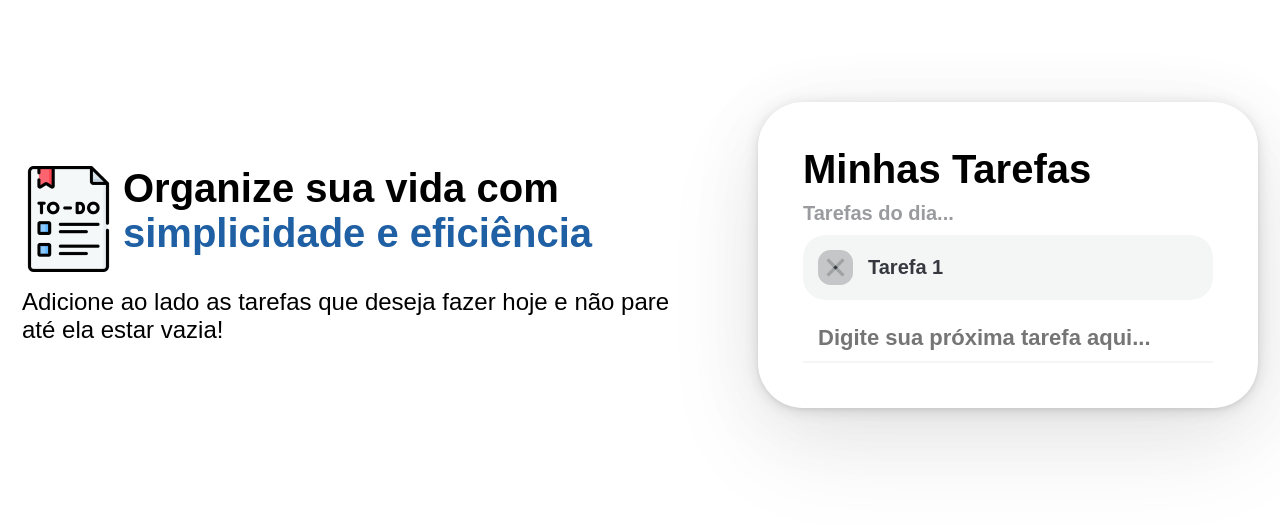
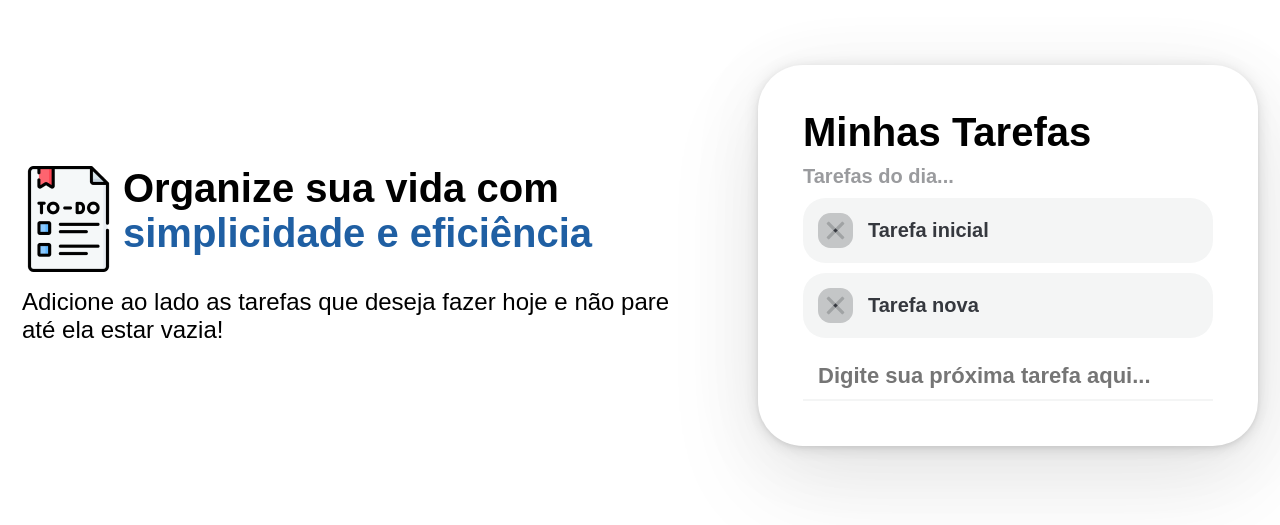
Before and after one commit to pedrofurugem/task_list, a React (Create React App) app: page / in a window 1280 px wide. Shown: the part 145-670 px from the top of the page. Built offline with nearby package versions, Linux system fonts and the light colour scheme.

Commit message:
usando useState

```diff
--- a/src/App.js
+++ b/src/App.js
@@ -1,4 +1,5 @@
-import Image from './img/image.png'
+import React, { useState } from 'react';
+import Image from './img/image.png';
 
 import {
   MainContainer,
@@ -16,6 +17,15 @@ import {
   from './styles.js'
 
 function App() {
+  /*const tasks = [{id: Math.random(), text: "Tarefa 1"}, {id: Math.random(), text: "Tarefa 2"}]*/
+  const[tasks, setTasks] = useState([{id: Math.random(), text: "Tarefa inicial"}, {id: Math.random(), text: "Tarefa nova"}]);
+
+  function insertNewTask(event){
+    if(event.key === "Enter"){
+      setTasks([{id: Math.random(), text: "Tudo alterado"}])
+    }
+  }
+
   return (
     <MainContainer>
       <Container>
@@ -29,14 +39,20 @@ function App() {
         <RightContainer>
           <Titulo>Minhas Tarefas</Titulo>
           <Subtitulo>Tarefas do dia...</Subtitulo>
-          <Tarefa>
+
+          {tasks.map((task)=> (
+            <Tarefa key={task.id}>
             <svg width="15" height="15" viewBox="0 0 15 15" fill="none" xmlns="http://www.w3.org/2000/svg">
               <path fill-rule="evenodd" clip-rule="evenodd" d="M7.49999 9.31826L12.9548 14.7731L14.7731 12.9548L9.31826 7.49998L14.7731 2.04516L12.9548 0.226886L7.49999 5.68171L2.04516 0.226887L0.226888 2.04516L5.68171 7.49999L0.226888 12.9548L2.04516 14.7731L7.49999 9.31826ZM7.49999 9.31826L9.31826 7.49998L7.49999 5.68171L5.68171 7.49999L7.49999 9.31826Z" fill="#35383E" fill-opacity="0.25"/>
               <path d="M7.49999 9.31826L9.31826 7.49998L7.49999 5.68171L5.68171 7.49999L7.49999 9.31826Z" fill="#35383E" fill-opacity="0 25"/>
             </svg>
-            <p>Tarefa 1</p>
+            <p>{task.text}</p>
           </Tarefa>
-          <Input type="text" placeholder="Digite sua próxima tarefa aqui..."/>
+          ))}
+
+          <Input type="text"
+                 placeholder="Digite sua próxima tarefa aqui..."
+                 onKeyDown={insertNewTask} />
         </RightContainer>
       </Container>
     </MainContainer>
--- a/src/styles.js
+++ b/src/styles.js
@@ -107,7 +107,7 @@ export const Input = styled.input`
    align-self: stretch;
    border: none;
    border-bottom: 2px solid rgba(53, 56, 62, 0.05);
-   outline: none;
+   outline: none; /*sem a borda*/
    color: rgba(53, 56, 62, 0.50);
    font-size: 22px;
    font-weight: 800;
```
